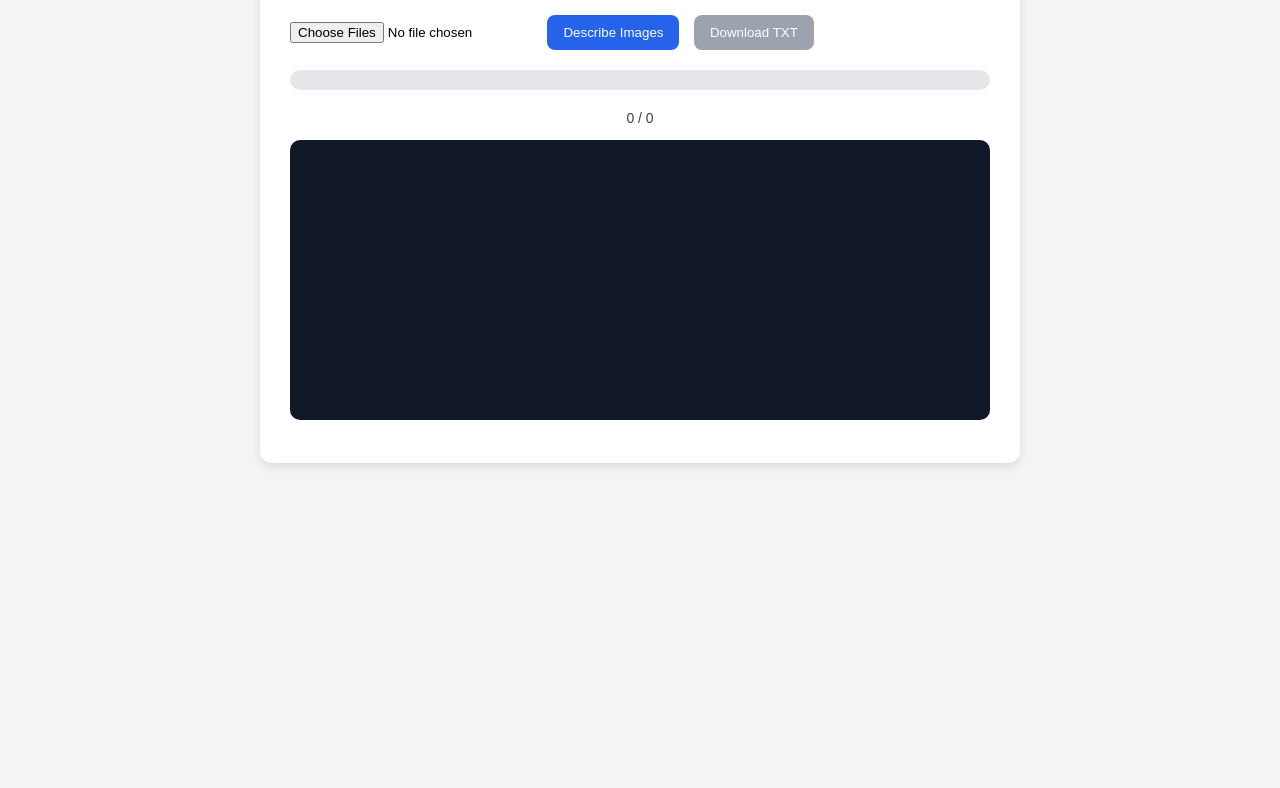
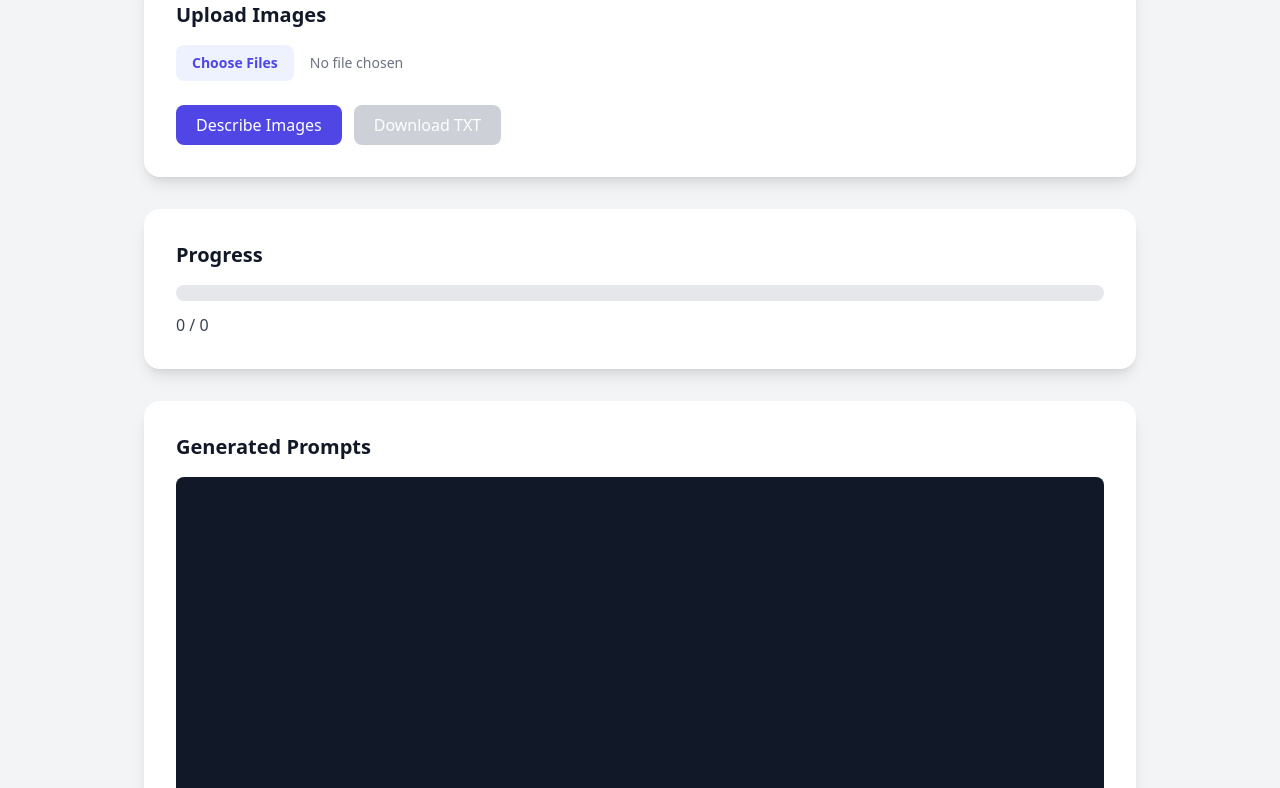
Before and after one commit to moindatori/mkd3, a plain HTML site: page index.html in a window 1280 px wide. Shown: the part 143-931 px from the top of the page. Before the commit the page ends 800 px from the top, so only its background shows below. Drawn offline with nearby package versions, Linux system fonts and the light colour scheme.

Commit message:
Update index.html

```diff
--- a/index.html
+++ b/index.html
@@ -1,25 +1,61 @@
 <!DOCTYPE html>
 <html lang="en">
 <head>
-  <meta charset="UTF-8">
-  <meta name="viewport" content="width=device-width, initial-scale=1.0">
+  <meta charset="UTF-8" />
+  <meta name="viewport" content="width=device-width, initial-scale=1.0" />
   <title>Bulk Image Describer</title>
-  <link rel="stylesheet" href="style.css">
+  <script src="https://cdn.tailwindcss.com"></script>
 </head>
-<body>
-  <div class="app-container">
-    <h2>Bulk Image Describer</h2>
-    <input id="imageFiles" type="file" accept="image/*" multiple>
-    <button id="startBtn">Describe Images</button>
-    <button id="downloadTxtBtn" disabled>Download TXT</button>
+<body class="bg-gray-100 text-gray-900">
+  <!-- Navbar -->
+  <header class="bg-white shadow">
+    <div class="max-w-7xl mx-auto px-4 py-4 flex justify-between items-center">
+      <h1 class="text-2xl font-bold text-indigo-600">Bulk Image Describer</h1>
+      <button class="bg-indigo-600 text-white px-4 py-2 rounded-lg hover:bg-indigo-700">
+        Login
+      </button>
+    </div>
+  </header>
 
-    <div class="progress-container">
-      <div id="progressBar"></div>
+  <!-- Main container -->
+  <main class="max-w-5xl mx-auto px-4 py-10">
+    <!-- Upload card -->
+    <div class="bg-white rounded-2xl shadow-lg p-8 mb-8">
+      <h2 class="text-xl font-semibold mb-4">Upload Images</h2>
+      <input id="imageFiles" type="file" accept="image/*" multiple
+        class="block w-full text-sm text-gray-500
+               file:mr-4 file:py-2 file:px-4
+               file:rounded-lg file:border-0
+               file:text-sm file:font-semibold
+               file:bg-indigo-50 file:text-indigo-600
+               hover:file:bg-indigo-100" />
+
+      <div class="mt-6 flex gap-3">
+        <button id="startBtn" class="bg-indigo-600 text-white px-5 py-2 rounded-lg hover:bg-indigo-700">
+          Describe Images
+        </button>
+        <button id="downloadTxtBtn" disabled
+          class="bg-gray-400 text-white px-5 py-2 rounded-lg cursor-not-allowed disabled:opacity-50">
+          Download TXT
+        </button>
+      </div>
     </div>
-    <p id="progressText">0 / 0</p>
 
-    <pre id="results"></pre>
-  </div>
+    <!-- Progress card -->
+    <div class="bg-white rounded-2xl shadow-lg p-8 mb-8">
+      <h2 class="text-xl font-semibold mb-4">Progress</h2>
+      <div class="w-full bg-gray-200 rounded-full h-4 mb-3">
+        <div id="progressBar" class="bg-green-500 h-4 rounded-full" style="width: 0%"></div>
+      </div>
+      <p id="progressText" class="text-gray-700">0 / 0</p>
+    </div>
+
+    <!-- Results card -->
+    <div class="bg-white rounded-2xl shadow-lg p-8">
+      <h2 class="text-xl font-semibold mb-4">Generated Prompts</h2>
+      <pre id="results" class="bg-gray-900 text-green-200 p-4 rounded-lg h-80 overflow-y-auto text-sm"></pre>
+    </div>
+  </main>
 
   <script src="script.js"></script>
 </body>
```
